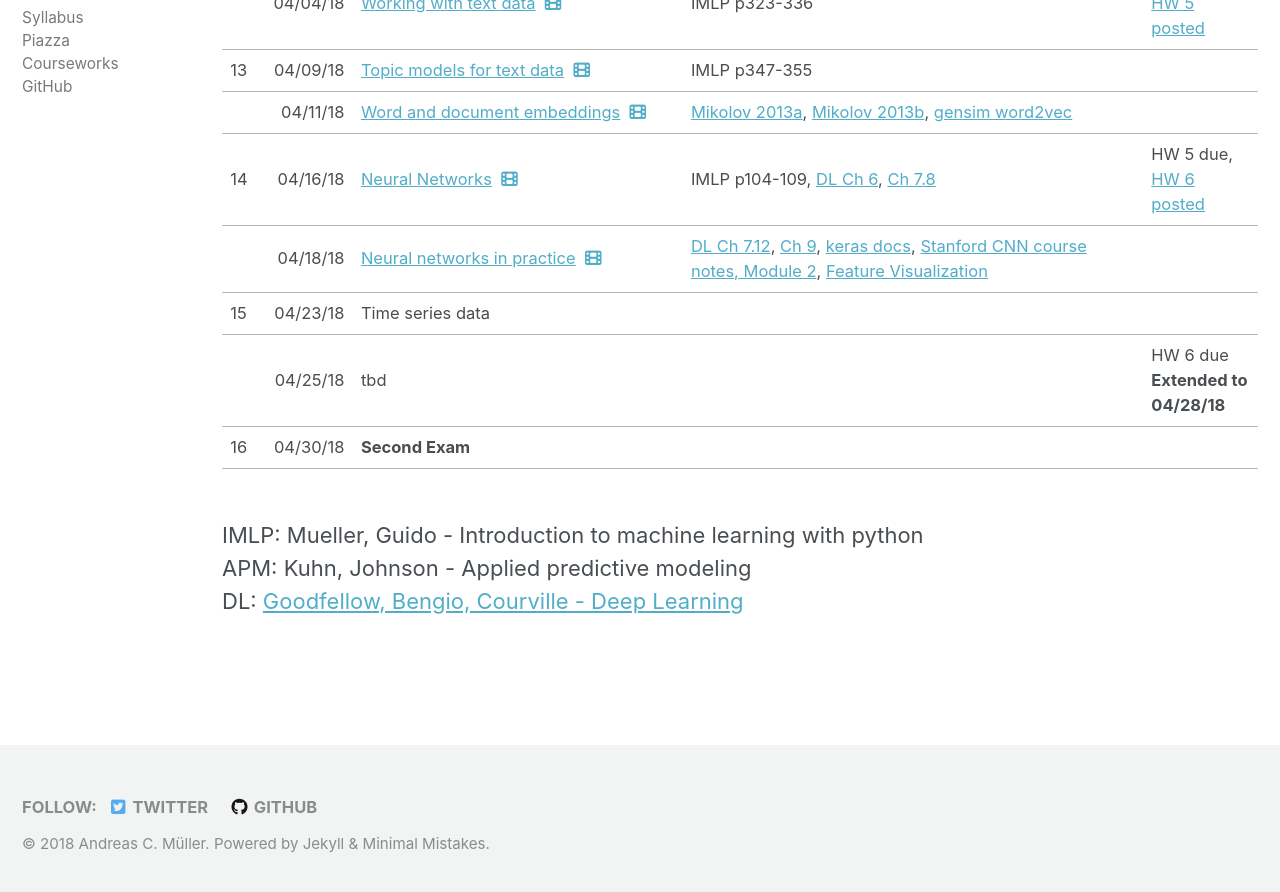
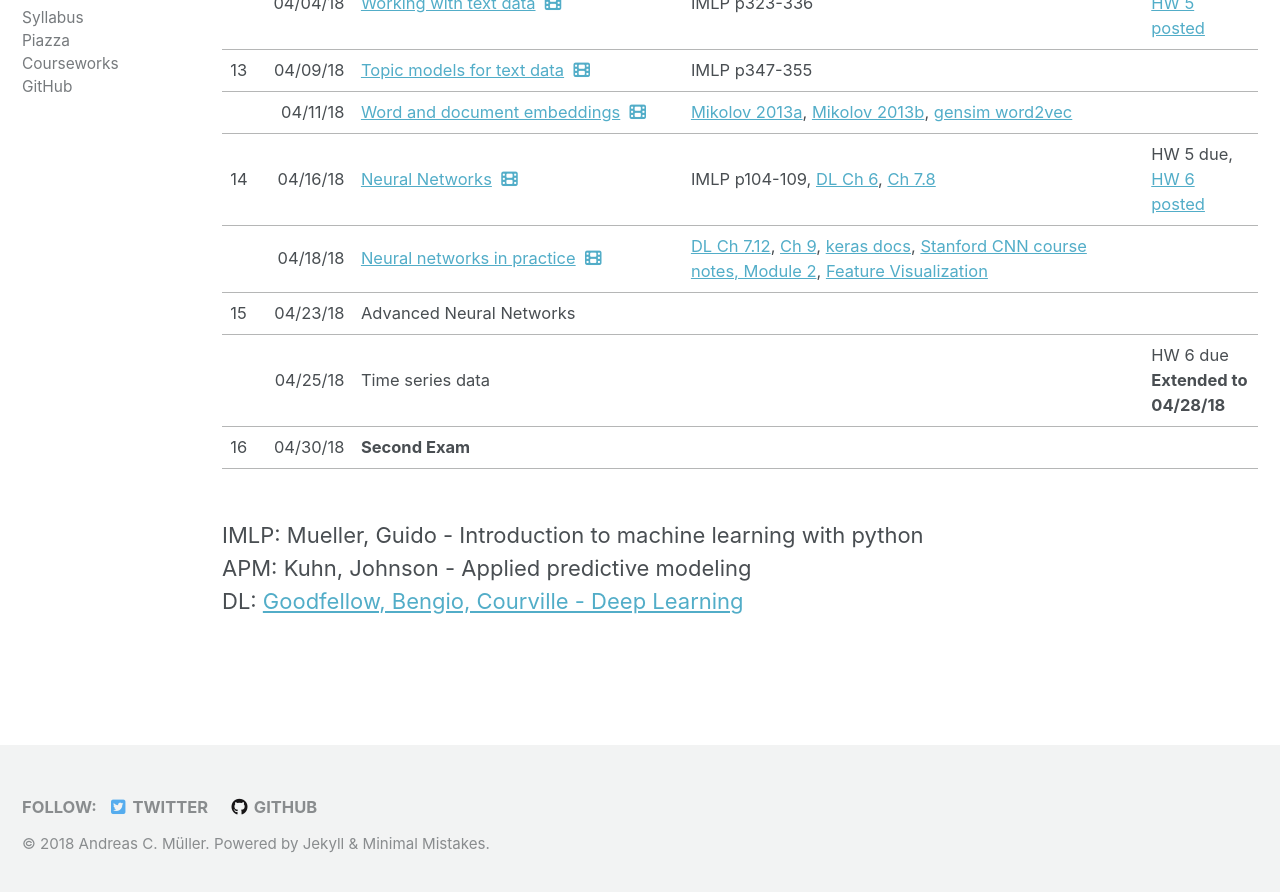
Before and after one commit to amueller/columbia-website, a Jekyll site: the page built from _comsw4995s18/lectures.md, in a window 1280 px wide and 900 px high, scrolled down 1453 px. Shown: the top 892 px of the window. Built offline with Jekyll 4.4.1, drawn with Linux system fonts in a browser that asks for light colours; nearby versions of some CDN libraries.

Commit message:
update schedule for another session on neural nets

```diff
--- a/_comsw4995s18/lectures.md
+++ b/_comsw4995s18/lectures.md
@@ -248,14 +248,14 @@ Press P on slides for presenter notes.
 	<tr>
 		<td>15</td>
 		<td align="right" sdval="42849" sdnum="1033;0;MM/DD/YY">04/23/18</td>
-		<td>Time series data</td>
+		<td>Advanced Neural Networks</td>
 		<td></td>
 		<td><br></td>
 	</tr>
 	<tr>
 		<td><br></td>
 		<td align="right" sdval="42851" sdnum="1033;0;MM/DD/YY">04/25/18</td>
-		<td>tbd</td>
+		<td>Time series data</td>
 		<td><br></td>
 		<td>HW 6 due <b>Extended to 04/28/18</b></td>
 	</tr>
```
